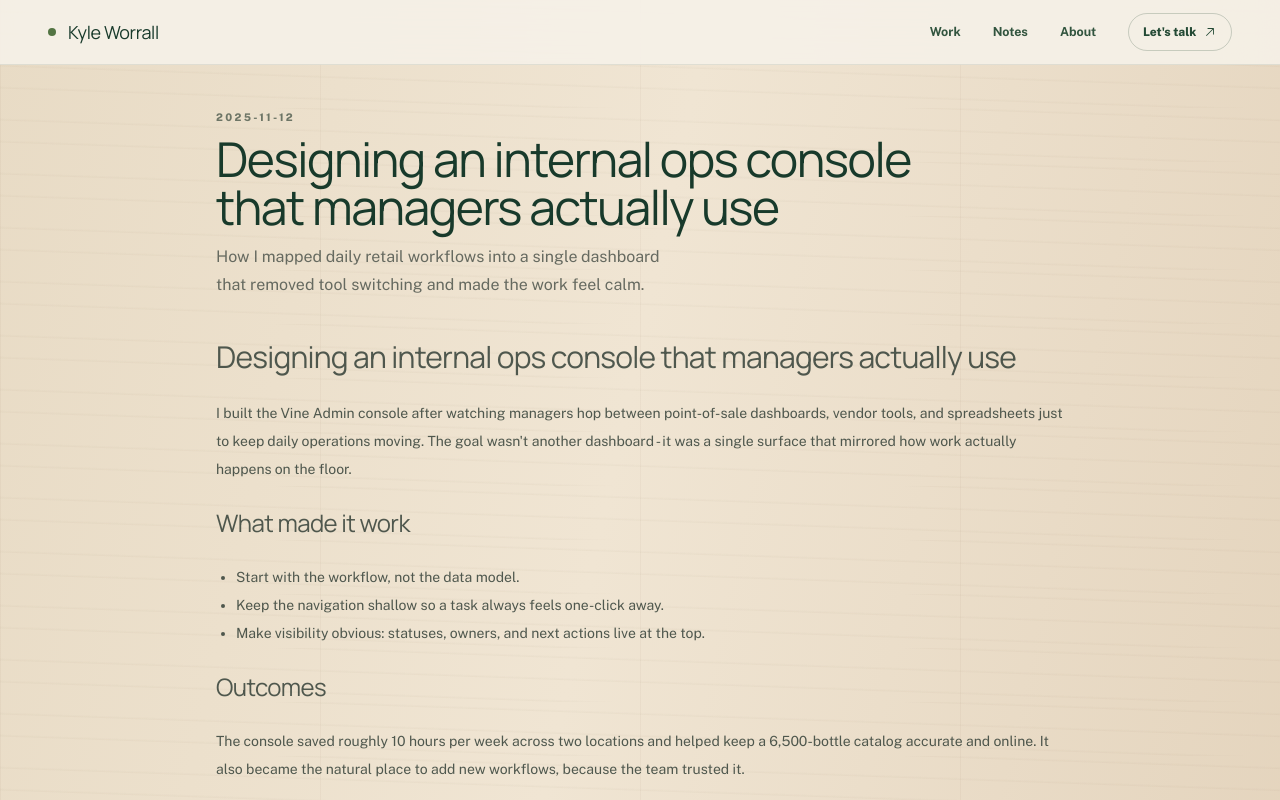
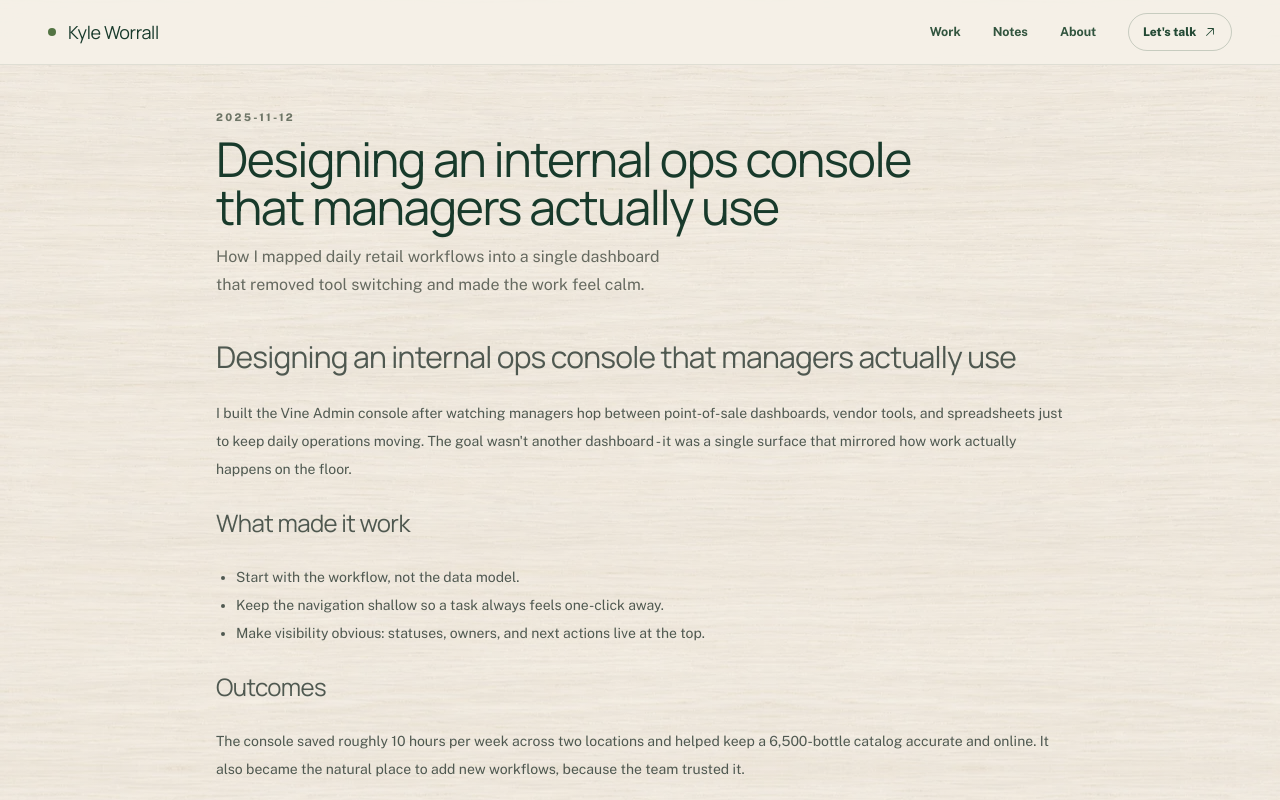
Before and after one commit to kylewhirl/portfolio, a Next.js app: page /writing/ops-console-that-managers-actually-use in a window 1280 px wide. Shown: the top 800 px of the page. Built offline with nearby package versions, Linux system fonts and the light colour scheme.

Commit message:
Replace faux wood background with seamless white oak (#5)

```diff
--- a/src/app/globals.css
+++ b/src/app/globals.css
@@ -108,18 +108,12 @@
 }
 
 .site-shell {
-  background-color: #e8dcc8;
+  background-color: #eee8de;
   background-image:
-    linear-gradient(90deg, rgb(91 58 30 / 4%) 1px, transparent 1px),
-    repeating-linear-gradient(
-      2deg,
-      transparent 0,
-      transparent 19px,
-      rgb(95 61 31 / 3%) 20px,
-      transparent 22px
-    ),
-    linear-gradient(102deg, #e8dbc5 0%, #f0e5d3 48%, #e4d4bd 100%);
-  background-size: 25% 100%, 100% 54px, 100% 100%;
+    linear-gradient(rgb(250 249 246 / 56%), rgb(250 249 246 / 56%)),
+    url("/images/oak-white-seamless.webp");
+  background-repeat: repeat;
+  background-size: auto, 1536px 1536px;
 }
 
 .resume-stage {
```
Also changed, not shown: public/images/oak-white-seamless.webp (added).
